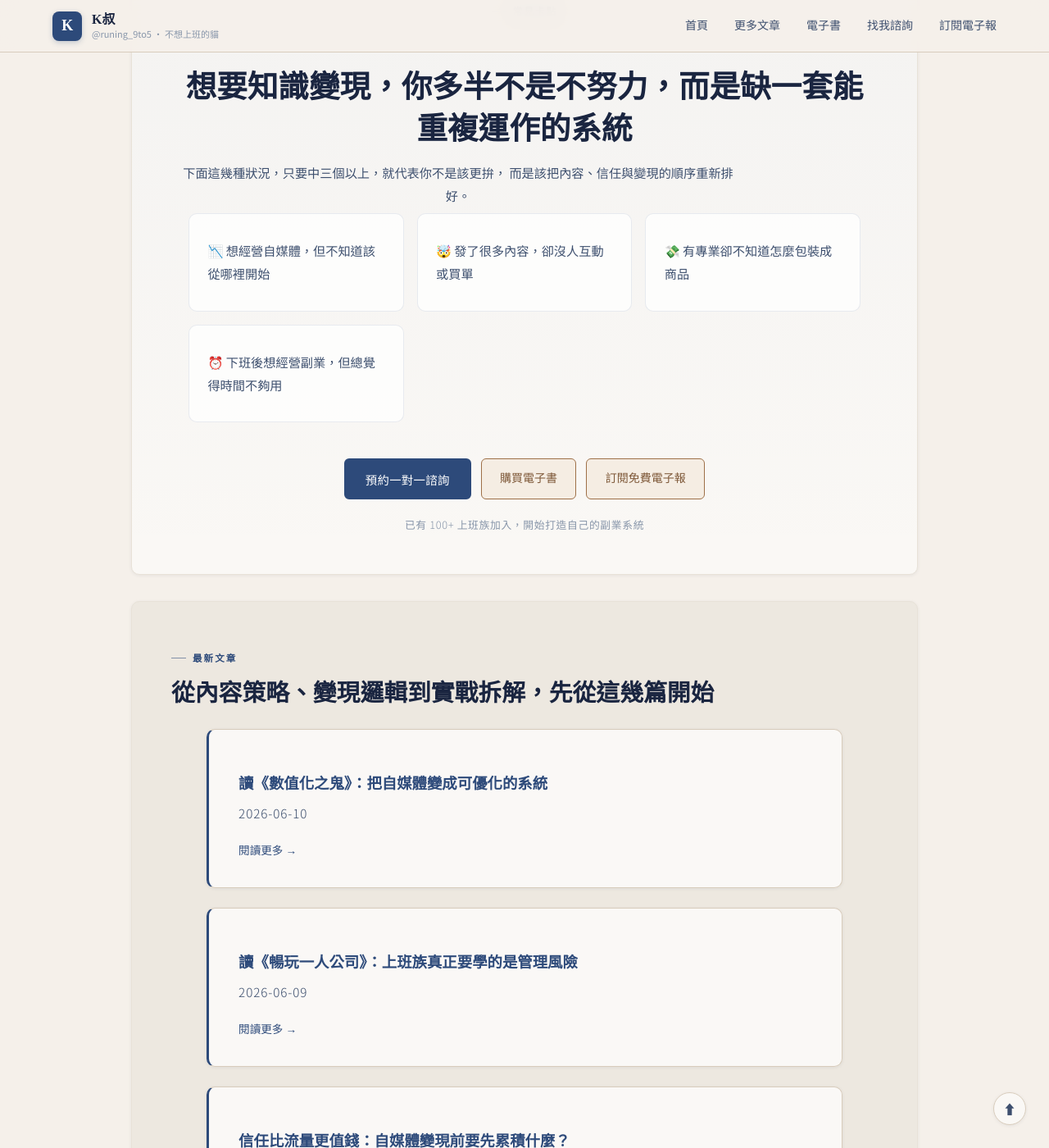
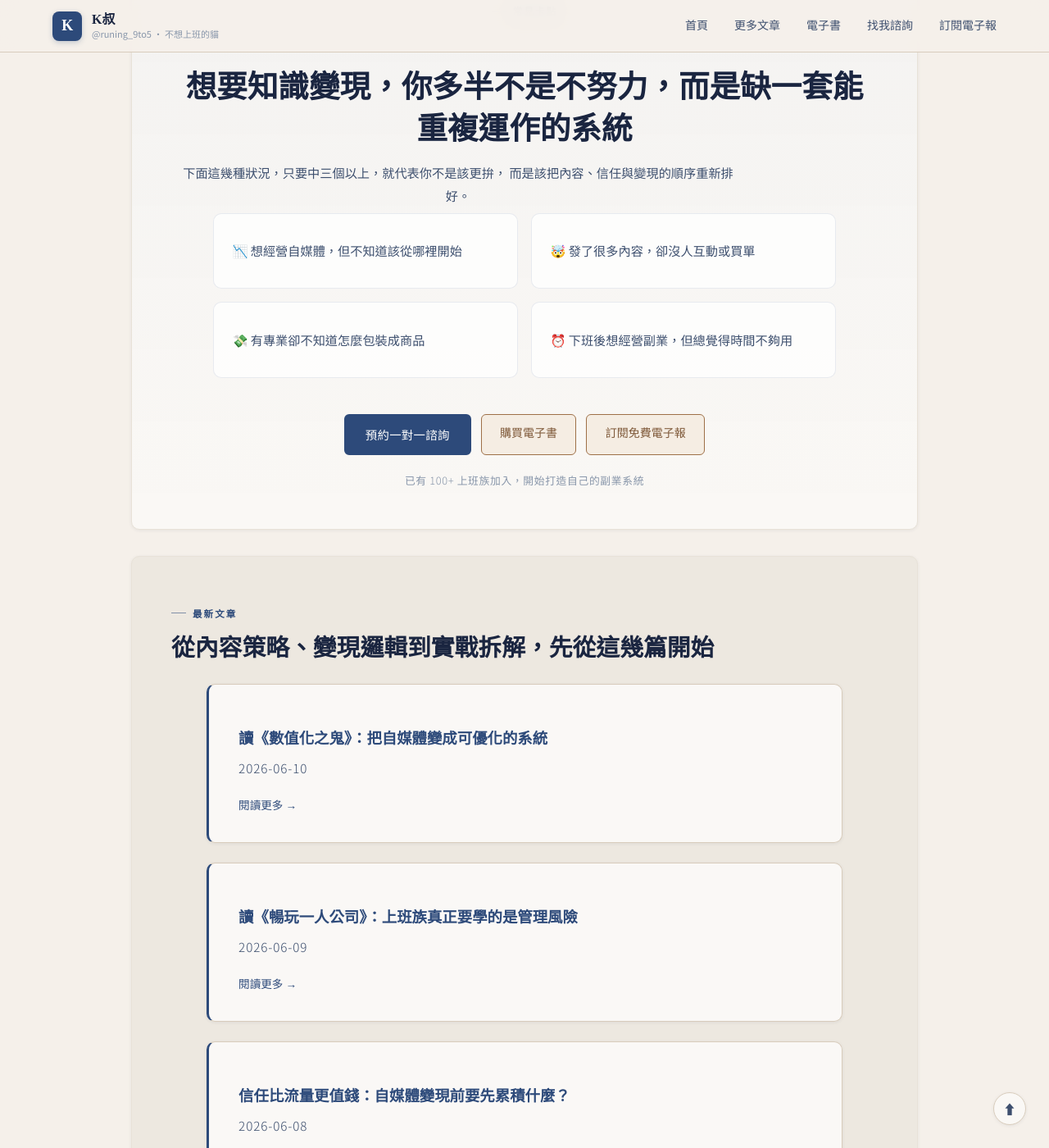
Before and after one commit to KenHAI666/Runing9TO5, a Jekyll site: the page built from index.md, in a window 1280 px wide and 1400 px high, scrolled down 1283 px. Shown: the whole window at 82% size. Built offline with Jekyll 4.4.1, drawn with Linux system fonts in a browser that asks for light colours.

Commit message:
Fix pain point cards to 2x2 grid

```diff
--- a/assets/css/style.css
+++ b/assets/css/style.css
@@ -595,9 +595,9 @@
 
 .pain-points-grid {
   display: grid;
-  grid-template-columns: repeat(auto-fit, minmax(240px, 1fr));
+  grid-template-columns: repeat(2, minmax(0, 1fr));
   gap: 1rem;
-  max-width: 820px;
+  max-width: 760px;
   margin: 0 auto;
 }
 .pain-point-card {
@@ -817,6 +817,7 @@
   max-width: 380px;
   width: 100%;
 }
+.newsletter-box input[type="text"],
 .newsletter-box input[type="email"] {
   padding: 0.65rem 1rem;
   font-size: 0.9rem;
@@ -828,6 +829,7 @@
   outline: none;
   transition: border-color 0.2s;
 }
+.newsletter-box input[type="text"]:focus,
 .newsletter-box input[type="email"]:focus { border-color: var(--blue); }
 .newsletter-box button {
   padding: 0.65rem;
```
